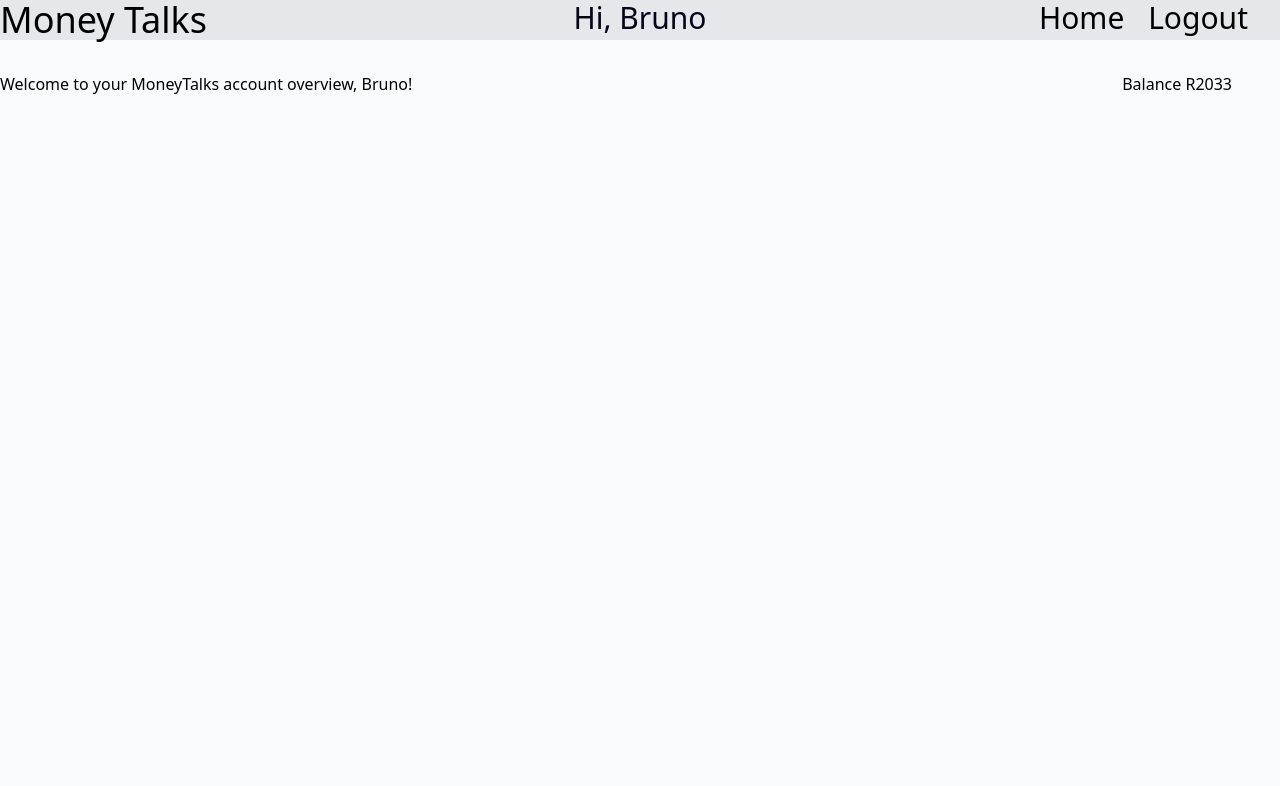
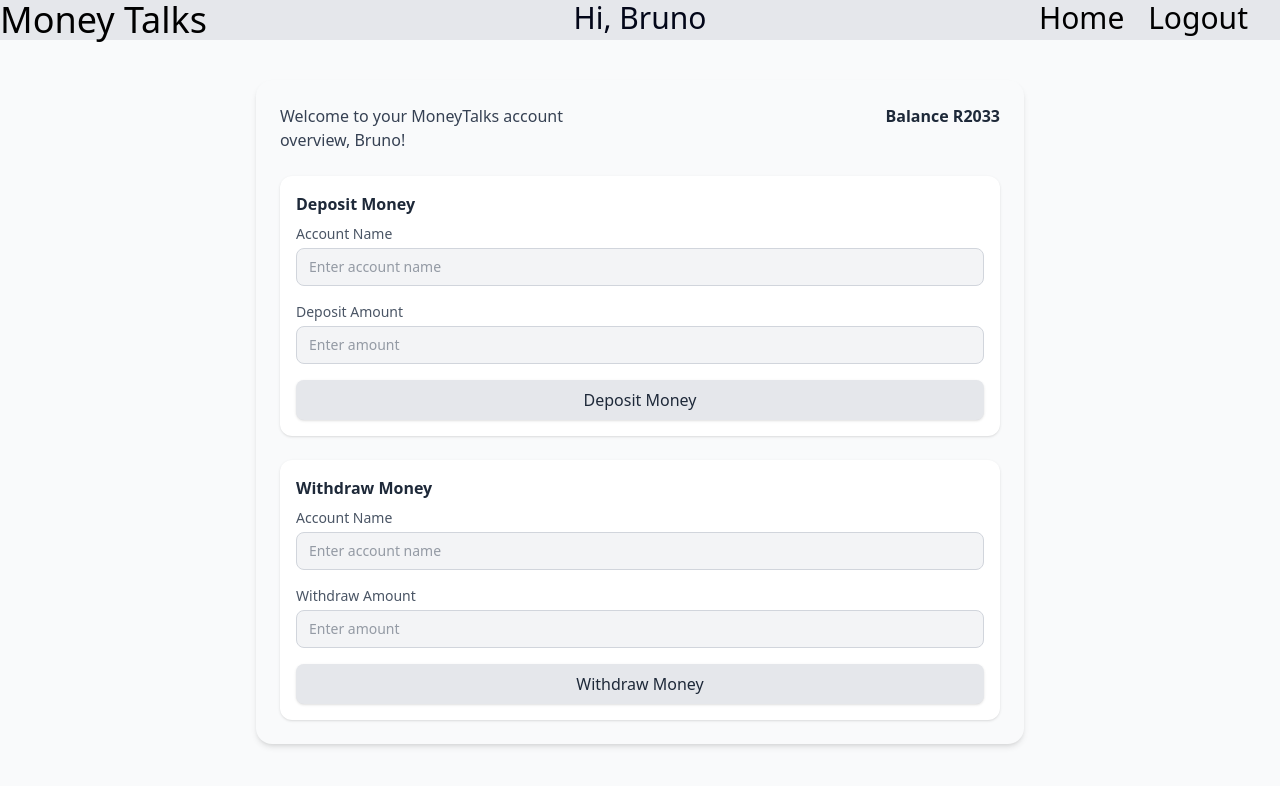
Before and after one commit to triphouse40/HackaThon2025, a Flask app: page / in a window 1280 px wide. Shown: the top 786 px of the page. Run offline with Flask 3, Linux system fonts and the light colour scheme; a user stored in the database is signed in; data comes from the database, SQL or seed files in the repository; both versions use the stored data as it was after the commit.

Commit message:
Added the withdraw and deposit functions

```diff
--- a/src/app.py
+++ b/src/app.py
@@ -2,6 +2,7 @@ from flask import Flask, render_template, request, redirect, session
 from werkzeug.security import generate_password_hash, check_password_hash
 import sqlite3
 import os
+from pythDB import accounts
 
 # Create an instance of the Flask class
 app = Flask(__name__)
@@ -16,7 +17,7 @@ def init_db():
             "CREATE TABLE IF NOT EXISTS users (id INTEGER PRIMARY KEY AUTOINCREMENT, username TEXT UNIQUE NOT NULL, password_hash TEXT NOT NULL)"
         )
         conn.execute("CREATE TABLE IF NOT EXISTS account (user_id INTEGER NOT NULL, accountName TEXT, amount INTEGER, accessDate TIMESTAMP DEFAULT CURRENT_TIMESTAMP, FOREIGN KEY (user_id) REFERENCES users(id) ON DELETE CASCADE)")
-
+        conn.execute("CREATE TABLE IF NOT EXISTS transactions (id INTEGER PRIMARY KEY AUTOINCREMENT, user_id INTEGER NOT NULL, accountName TEXT NOT NULL, type TEXT NOT NULL, amount REAL NOT NULL, timestamp DATETIME DEFAULT CURRENT_TIMESTAMP);")
 
 # Function to create users
 def create_user(username, password):
@@ -63,10 +64,15 @@ def account(username):
         row = cur.fetchone()
         return row
 
-# Define a route for the root URL ("/")
-@app.route("/")
+# Home pageL ("/")
+@app.route("/", methods=["GET", "POST"])
 def hello_world():
+    if request.method == "POST":
+        accounts.add_money(session["user_id"], "Savings", 500, dataB)
+        return redirect("/")
+
     balanceInfo = account(session["username"])
+    print(str(session))
     return render_template("home.html", session=session, balanceInfo=balanceInfo)
 
 @app.route("/registar", methods=["GET", "POST"])
@@ -97,6 +103,19 @@ def login():
         return "Invalid username or password", 400
     return render_template("login.html")
 
+# Function for adding money in
+@app.route("/add_money", methods=["POST"])
+def MoneyIn():
+    depositMoney = request.form["amount"]
+    accounts.add_money(session["user_id"], "Savings", int(depositMoney), dataB)
+    return redirect("/")
+
+# Function for taking money out
+@app.route("/withdraw_money", methods=["POST"])
+def MoneyOut():
+    depositMoney = request.form["amount"]
+    accounts.withdraw_money(session["user_id"], "Savings", int(depositMoney), dataB)
+    return redirect("/")
 
 @app.route("/logout")
 def logout():
--- a/src/templates/home.html
+++ b/src/templates/home.html
@@ -1,22 +1,68 @@
 {% extends "base.html" %}
 {% block content %}
 
-    <!-- For current user -->
-  {% if session.get("user_id") %}
-  <div class="grid grid-cols-2 pt-8 pr-12">
-    <div class="">Welcome to your MoneyTalks account overview, {{ session["username"] }}!</div>
+{% if session.get("user_id") %}
+<div class="max-w-3xl mx-auto mt-10 p-6 bg-gray-50 rounded-2xl shadow-md">
 
-    <div class="text-end rounded-l">
-      Balance R{{ balanceInfo[3] }}
+    <!-- Header -->
+    <div class="grid grid-cols-2 gap-4 mb-6">
+        <div class="text-gray-700 font-medium">
+            Welcome to your MoneyTalks account overview, {{ session["username"] }}!
+        </div>
+        <div class="text-right text-gray-800 font-semibold">
+            Balance R{{ balanceInfo[3] }}
+        </div>
     </div>
-  </div>
 
+    <!-- Deposit Form -->
+    <form action="add_money" method="POST" class="space-y-4 bg-white p-4 rounded-xl shadow-sm">
+        <h3 class="text-gray-800 font-semibold mb-2">Deposit Money</h3>
+        <div>
+            <label for="account_name_deposit" class="block text-sm font-medium text-gray-600">Account Name</label>
+            <input type="text" name="account_name" id="account_name_deposit"
+                class="mt-1 block w-full rounded-lg border border-gray-300 bg-gray-100 px-3 py-2 text-gray-700 focus:outline-none focus:border-gray-400 focus:ring-1 focus:ring-gray-300 sm:text-sm"
+                placeholder="Enter account name" required>
+        </div>
+        <div>
+            <label for="deposit_amount" class="block text-sm font-medium text-gray-600">Deposit Amount</label>
+            <input type="number" name="amount" id="deposit_amount" step="0.01"
+                class="mt-1 block w-full rounded-lg border border-gray-300 bg-gray-100 px-3 py-2 text-gray-700 focus:outline-none focus:border-gray-400 focus:ring-1 focus:ring-gray-300 sm:text-sm"
+                placeholder="Enter amount" required>
+        </div>
+        <button type="submit"
+            class="w-full py-2 px-4 bg-gray-200 hover:bg-gray-300 text-gray-800 font-medium rounded-lg shadow-sm focus:outline-none focus:ring-1 focus:ring-gray-400">
+            Deposit Money
+        </button>
+    </form>
 
+    <!-- Withdraw Form -->
+    <form action="/withdraw_money" method="POST" class="space-y-4 bg-white p-4 rounded-xl shadow-sm mt-6">
+        <h3 class="text-gray-800 font-semibold mb-2">Withdraw Money</h3>
+        <div>
+            <label for="account_name_withdraw" class="block text-sm font-medium text-gray-600">Account Name</label>
+            <input type="text" name="account_name" id="account_name_withdraw"
+                class="mt-1 block w-full rounded-lg border border-gray-300 bg-gray-100 px-3 py-2 text-gray-700 focus:outline-none focus:border-gray-400 focus:ring-1 focus:ring-gray-300 sm:text-sm"
+                placeholder="Enter account name" required>
+        </div>
+        <div>
+            <label for="withdraw_amount" class="block text-sm font-medium text-gray-600">Withdraw Amount</label>
+            <input type="number" name="amount" id="withdraw_amount" step="0.01"
+                class="mt-1 block w-full rounded-lg border border-gray-300 bg-gray-100 px-3 py-2 text-gray-700 focus:outline-none focus:border-gray-400 focus:ring-1 focus:ring-gray-300 sm:text-sm"
+                placeholder="Enter amount" required>
+        </div>
+        <button type="submit"
+            class="w-full py-2 px-4 bg-gray-200 hover:bg-gray-300 text-gray-800 font-medium rounded-lg shadow-sm focus:outline-none focus:ring-1 focus:ring-gray-400">
+            Withdraw Money
+        </button>
+    </form>
 
+</div>
 
-    <!-- For when there is no user logged in -->
-  {% else %}
-    <h2>Welcome!</h2>
-    <p>Please <a href="{{ url_for('login') }}">login</a> or <a href="{{ url_for('register') }}">register</a>.</p>
-  {% endif %}
+{% else %}
+<div class="max-w-2xl mx-auto mt-10 p-6 bg-gray-50 rounded-2xl shadow-md text-center text-gray-700">
+    <h2 class="text-xl font-semibold mb-4">Welcome!</h2>
+    <p>Please <a href="{{ url_for('login') }}" class="text-gray-800 underline">login</a> or <a href="{{ url_for('register') }}" class="text-gray-800 underline">register</a>.</p>
+</div>
+{% endif %}
+
 {% endblock %}
```
Also changed, not shown: src/pythDB/accounts.py (added, +74 -0 lines), src/Database/users.db.
